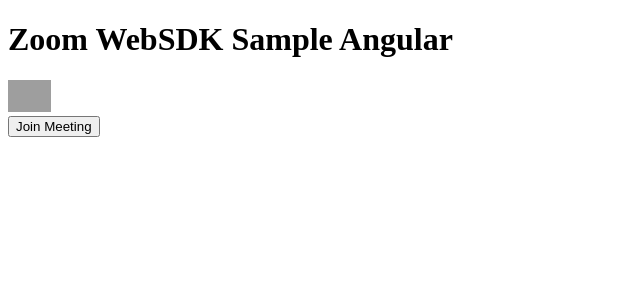
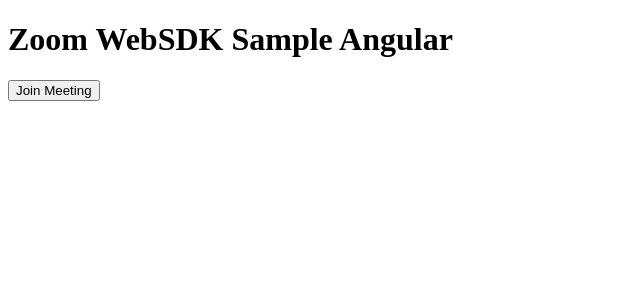
Before and after one commit to KunikaMakker/zoom-angular-trial, an Angular app: page / in a window 1280 px wide. Shown: the top 300 px of the page, without its empty margins (0-640 px from the left). Built offline with nearby package versions, Linux system fonts and the light colour scheme; grey boxes are pictures that could not be loaded; what @zoom/appssdk would draw is missing.

Commit message:
'updating_docs'

```diff
--- a/src/app/app.component.html
+++ b/src/app/app.component.html
@@ -1,10 +1,10 @@
 <div>
     <h1>Zoom WebSDK Sample Angular</h1>
-    <a href="https://zoom.us/oauth/authorize?response_type=code&client_id=yoApSry_S02hZu1XIZwYZw&redirect_uri=http://localhost:4200/auth" target="_blank" rel="noopener noreferrer">
+    <!-- <a href="https://zoom.us/oauth/authorize?response_type=code&client_id=yoApSry_S02hZu1XIZwYZw&redirect_uri=http://localhost:4200/auth" target="_blank" rel="noopener noreferrer">
         <img src="https://marketplacecontent.zoom.us/zoom_marketplace/img/add_to_zoom.png" height="32" alt="Add to ZOOM" />
     </a>
-    <br/>
+    <br/> -->
     <button (click)="getSignature()">Join Meeting</button>
-
+    <div *ngFor="let x of value | keyvalue">{{x.key}}->{{x.value}}</div>
     {{value}}
 </div>
--- a/src/app/app.component.ts
+++ b/src/app/app.component.ts
@@ -10,6 +10,7 @@
 export class AppComponent {
   title = 'zoom-angular-trial';
   value: any = "";
+  currencies = { code: 'ALL', name: 'Albanian lek', symbol: 'L' }
   constructor() {}
 
   ngOnInit() {}
```
Also changed, not shown: 3 other files (tests, documents, lock files or other folders).
